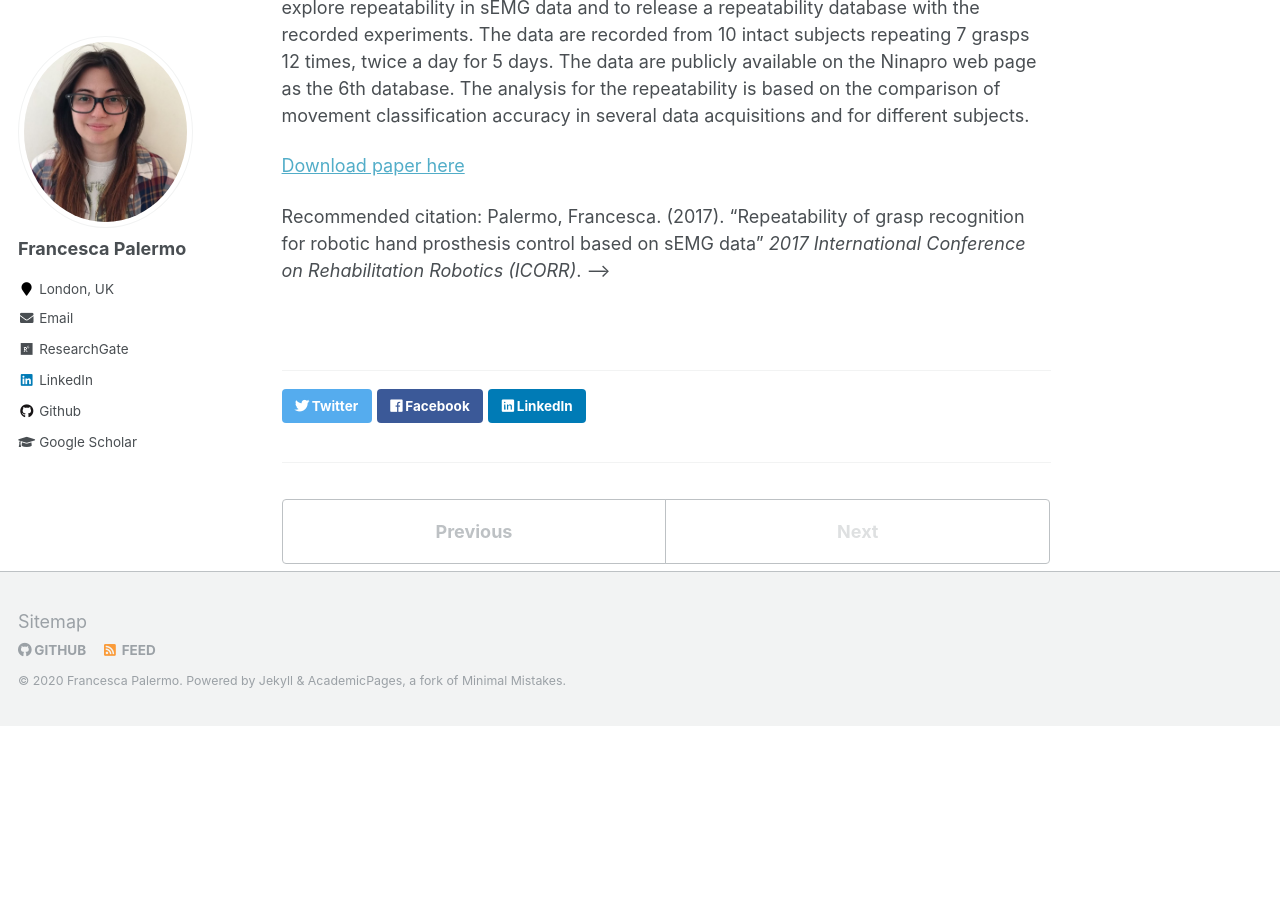
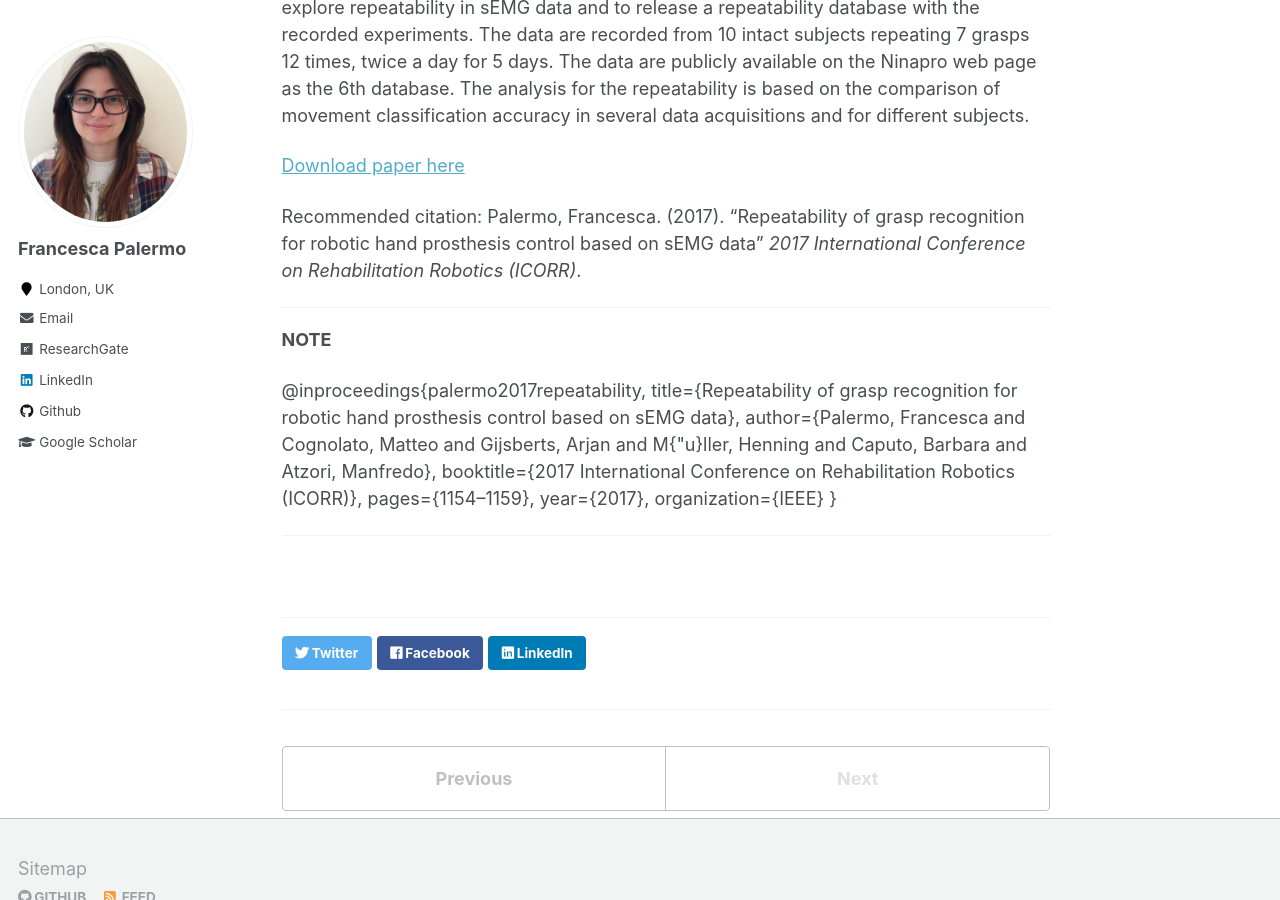
Before and after one commit to francescapalermo/francescapalermo.github.io, a Jekyll site: the page built from _publications/1palermo2017repeatability.md, in a window 1280 px wide and 900 px high, scrolled down 461 px. Built offline with Jekyll 4.4.1, drawn with Linux system fonts in a browser that asks for light colours; before the commit the page ends 1187 px from its top, so only the background shows below that.

Commit message:
Update 1palermo2017repeatability.md

```diff
--- a/_publications/1palermo2017repeatability.md
+++ b/_publications/1palermo2017repeatability.md
@@ -43,4 +43,17 @@ several data acquisitions and for different subjects.
 [Download paper here](https://www.researchgate.net/profile/Henning_Mueller2/publication/323735768_Repeatability_of_grasp_recognition_for_robotic_hand_prosthesis_control_based_on_sEMG_data/links/5aab655845851517881b57ee/Repeatability-of-grasp-recognition-for-robotic-hand-prosthesis-control-based-on-sEMG-data.pdf)
 
 Recommended citation: Palermo, Francesca. (2017). "Repeatability of grasp recognition for robotic hand prosthesis control based on sEMG data" <i>2017 International Conference on Rehabilitation Robotics (ICORR)</i>.
--->
+
+---
+**NOTE**
+
+@inproceedings{palermo2017repeatability,
+  title={Repeatability of grasp recognition for robotic hand prosthesis control based on sEMG data},
+  author={Palermo, Francesca and Cognolato, Matteo and Gijsberts, Arjan and M{\"u}ller, Henning and Caputo, Barbara and Atzori, Manfredo},
+  booktitle={2017 International Conference on Rehabilitation Robotics (ICORR)},
+  pages={1154--1159},
+  year={2017},
+  organization={IEEE}
+}
+
+---
```
